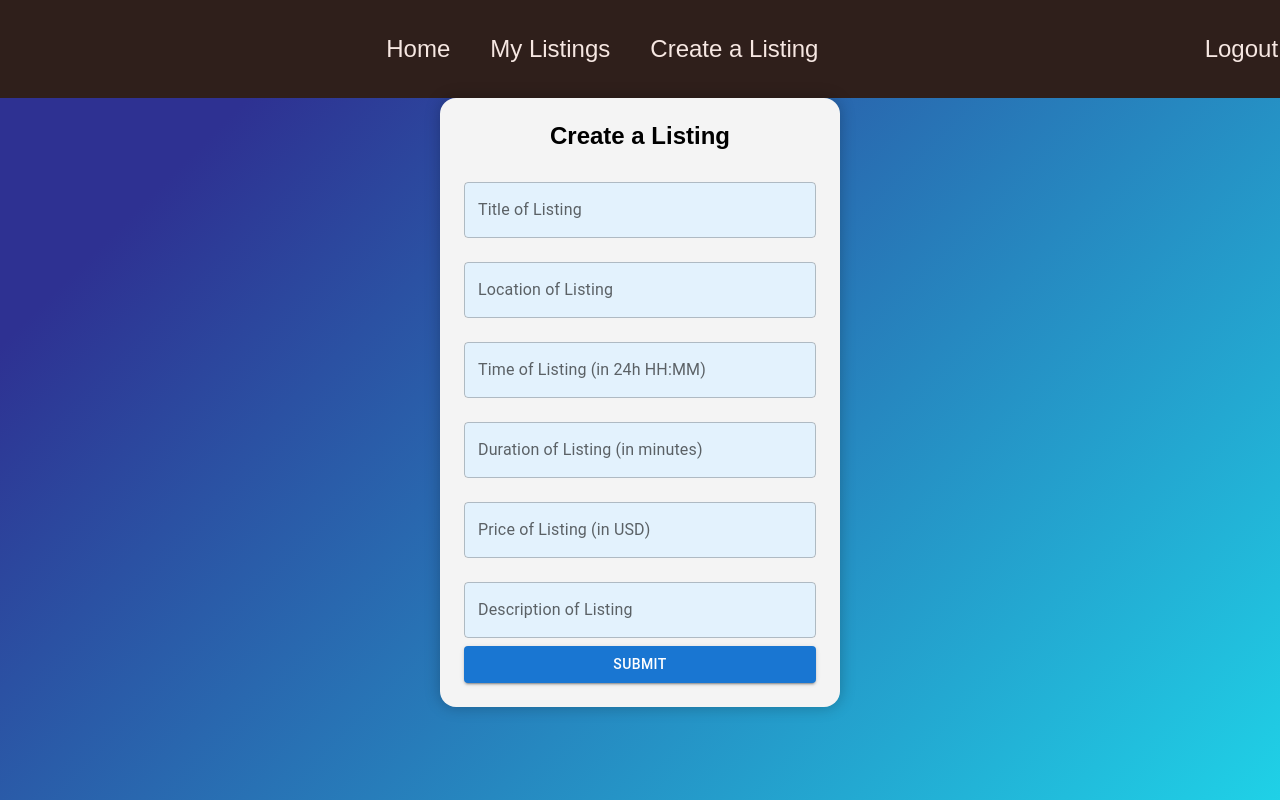
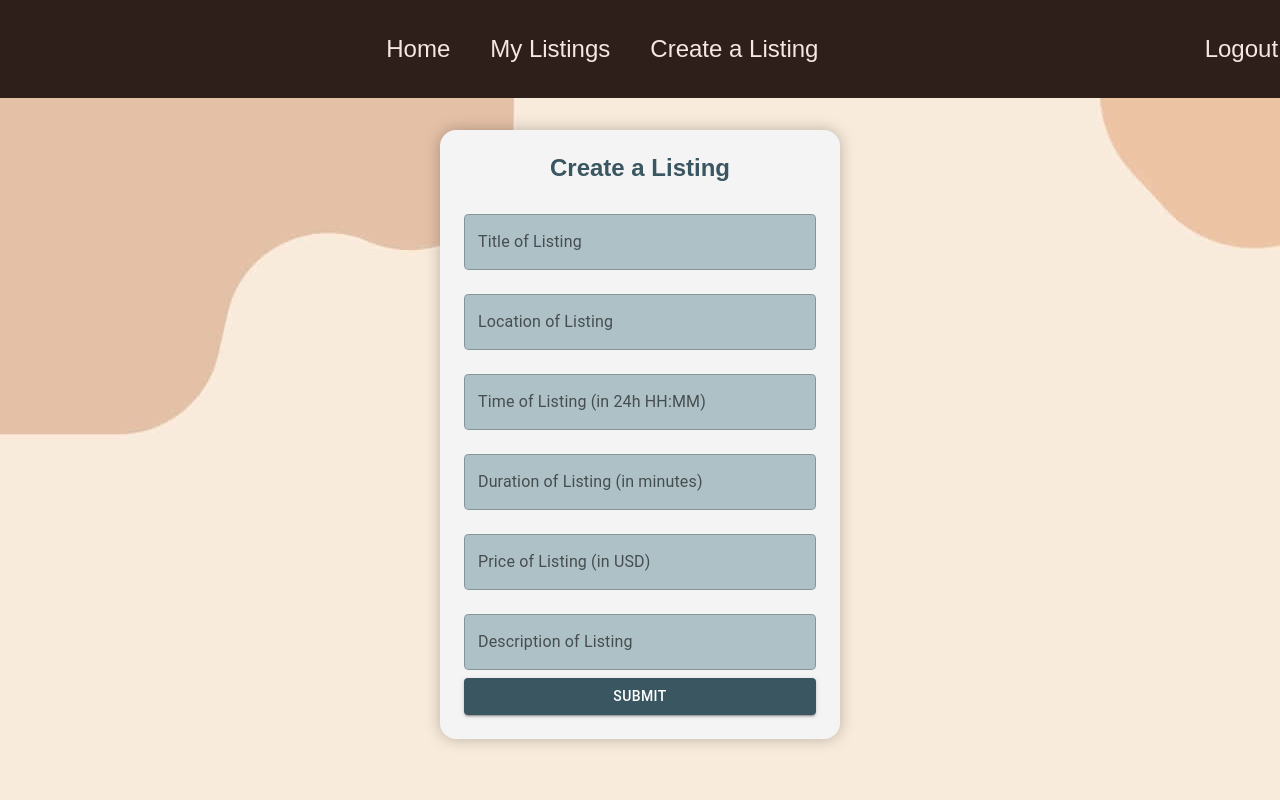
Before and after one commit to Nathaniel-github/LineWaiter, a React (Create React App) app in the folder LineWaiter/line-waiter/: page /create-listing in a window 1280 px wide. Shown: the top 800 px of the page. Built offline with nearby package versions, Linux system fonts and the light colour scheme.

Commit message:
create a listing redesign

```diff
--- a/LineWaiter/line-waiter/src/pages/createlisting.css
+++ b/LineWaiter/line-waiter/src/pages/createlisting.css
@@ -1,12 +1,13 @@
 .create-body {
-    background: linear-gradient(135deg, #2E3192 10%, #1BFFFF 100%); /* Slightly brighter blue gradient background */
+  background: url('../assets/listingback.png') no-repeat;
     font-family: 'Helvetica Neue', sans-serif;
     color: #2E3192FF; /* Keeping text white for readability */
     height: 150vh;
+    padding:2rem;
 }
 
 h2 {
-    color: #000000; /* Changing text color to black */
+    color: #3A5661; /* Changing text color to black */
     text-align: center;
     margin-bottom: 1rem;
 }
@@ -21,7 +22,7 @@ h2 {
 }
 
 .MuiTextField-root {
-    background-color: #E3F2FD; /* Slightly light blue background for input fields */
+    background-color: #AEC1C6; /* Slightly light blue background for input fields */
     border-radius: 5px; /* Rounded corners for the input fields */
     border: 1px solid #ccc; /* Slight border for definition */
 }
--- a/LineWaiter/line-waiter/src/pages/createlisting.jsx
+++ b/LineWaiter/line-waiter/src/pages/createlisting.jsx
@@ -145,7 +145,7 @@ const CreateListing = () => {
           onChange={handleChange}
         />
 
-        <Button variant="contained" color="primary" type="submit">
+        <Button variant="contained" style={{ backgroundColor: '#3A5661' }}type="submit">
           Submit
         </Button>
       </form>
```
Also changed, not shown: LineWaiter/line-waiter/src/assets/listingback.png (added).
